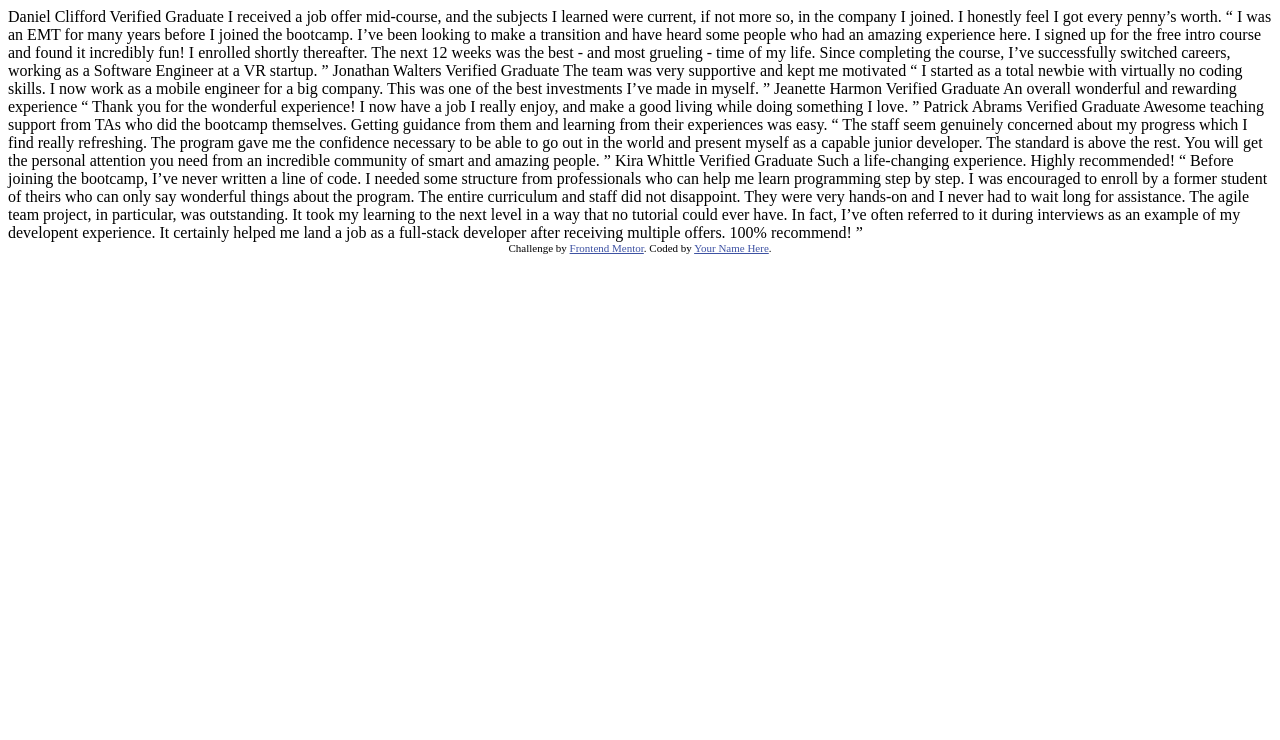
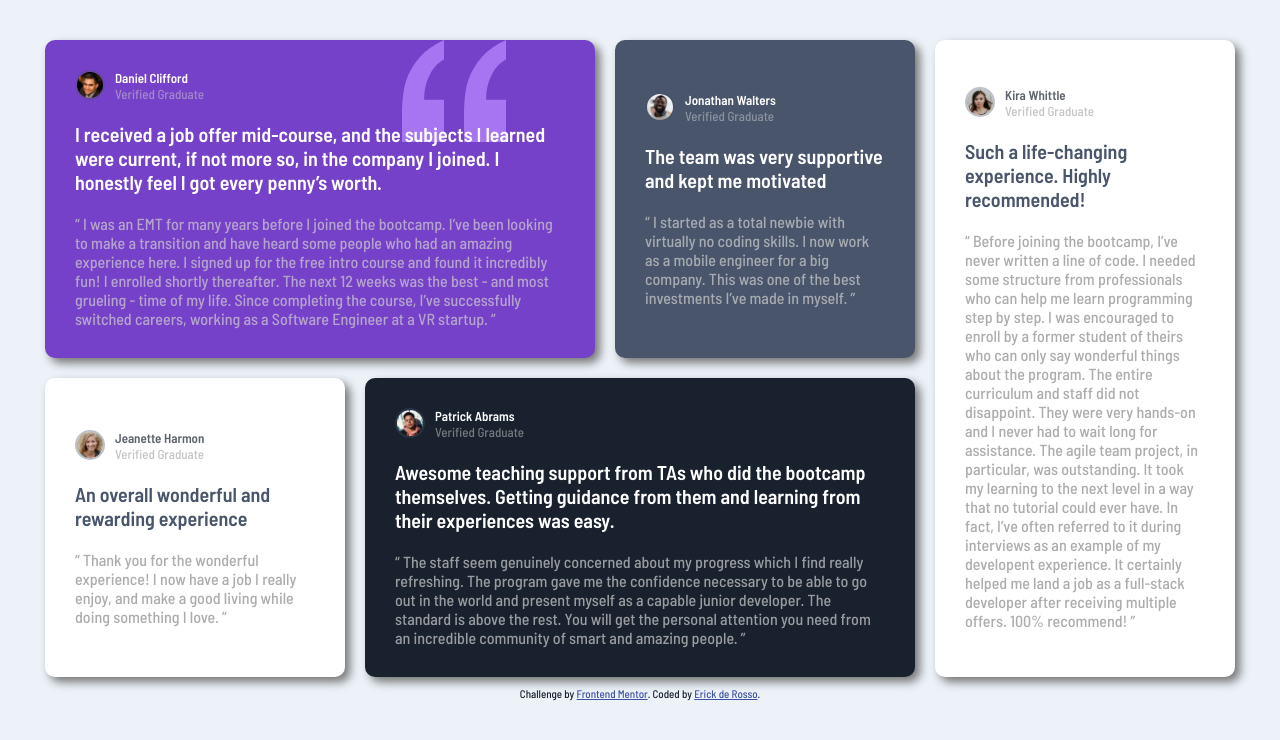
Before and after one commit to erickrosso/testimonials-grid-section-main-challenge, a plain HTML site: page index.html in a window 1280 px wide. Drawn offline with Linux system fonts and the light colour scheme.

Commit message:
Initial Commit

```diff
--- a/index.html
+++ b/index.html
@@ -5,60 +5,69 @@
   <meta name="viewport" content="width=device-width, initial-scale=1.0"> <!-- displays site properly based on user's device -->
 
   <link rel="icon" type="image/png" sizes="32x32" href="./images/favicon-32x32.png">
-
-  <title>Frontend Mentor | [Challenge Name Here]</title>
-
+  <link rel="preconnect" href="https://fonts.googleapis.com">
+  <link rel="preconnect" href="https://fonts.gstatic.com" crossorigin>
+  <link href="https://fonts.googleapis.com/css2?family=Barlow+Semi+Condensed:wght@500;600&display=swap" rel="stylesheet">
+  <title>Frontend Mentor | [Testimonials grid section]</title>
+  <link rel="stylesheet" href="style.css">
   <!-- Feel free to remove these styles or customise in your own stylesheet 👍 -->
   <style>
-    .attribution { font-size: 11px; text-align: center; }
+    .attribution { font-size: 11px; text-align: center; margin-top: 10px; color: hsl(219, 29%, 14%);}
     .attribution a { color: hsl(228, 45%, 44%); }
   </style>
 </head>
 <body>
-  Daniel Clifford
-  Verified Graduate
 
-  I received a job offer mid-course, and the subjects I learned were current, if not more so,
+  <div class="warep">
+    <div class="container">
+
+      <div class="daniel">
+        <div class="dados">
+          <img class="foto" src="images/image-daniel.jpg" alt="">
+          <h2 class="name">Daniel Clifford</h2>
+          <p class="verification">Verified Graduate</p>
+        </div>
+        <div class="text">
+          <p class="principal">I received a job offer mid-course, and the subjects I learned were current, if not more so,
             in the company I joined. I honestly feel I got every penny’s worth.
-
+          </p>
+          <p class="secundario">
             “ I was an EMT for many years before I joined the bootcamp. I’ve been looking to make a
               transition and have heard some people who had an amazing experience here. I signed up
               for the free intro course and found it incredibly fun! I enrolled shortly thereafter.
               The next 12 weeks was the best - and most grueling - time of my life. Since completing
               the course, I’ve successfully switched careers, working as a Software Engineer at a VR startup. ”
-
-  Jonathan Walters
-  Verified Graduate
-
+          </p>
+        </div>
+      </div>
+      <div class="jonathan">
+        <div class="dados">
+          <img class="foto" src="images/image-jonathan.jpg" alt="">
+          <h2 class="name">Jonathan Walters</h2>
+          <p class="verification">Verified Graduate</p>
+        </div>
+        <div class="text">
+          <p class="principal">
             The team was very supportive and kept me motivated
-
+          </p>
+          <p class="secundario">
             “ I started as a total newbie with virtually no coding skills. I now work as a mobile engineer
               for a big company. This was one of the best investments I’ve made in myself. ”
+          </p>
+        </div>
+      </div>
 
-  Jeanette Harmon
-  Verified Graduate
-
-  An overall wonderful and rewarding experience
-
-  “ Thank you for the wonderful experience! I now have a job I really enjoy, and make a good living
-  while doing something I love. ”
-
-  Patrick Abrams
-  Verified Graduate
-
-  Awesome teaching support from TAs who did the bootcamp themselves. Getting guidance from them and
-  learning from their experiences was easy.
-
-  “ The staff seem genuinely concerned about my progress which I find really refreshing. The program
-  gave me the confidence necessary to be able to go out in the world and present myself as a capable
-  junior developer. The standard is above the rest. You will get the personal attention you need from
-  an incredible community of smart and amazing people. ”
-
-  Kira Whittle
-  Verified Graduate
-
+      <div class="kira">
+        <div class="dados">
+          <img class="foto" src="images/image-kira.jpg" alt="">
+          <h2 class="name">Kira Whittle</h2>
+          <p class="verification">Verified Graduate</p>
+        </div>
+        <div class="text">
+          <p class="principal">
             Such a life-changing experience. Highly recommended!
-
+          </p>
+          <p class="secundario">
             “ Before joining the bootcamp, I’ve never written a line of code. I needed some structure from
               professionals who can help me learn programming step by step. I was encouraged to enroll by a former
               student of theirs who can only say wonderful things about the program. The entire curriculum and staff
@@ -67,10 +76,53 @@
               could ever have. In fact, I’ve often referred to it during interviews as an example of my developent
               experience. It certainly helped me land a job as a full-stack developer after receiving multiple offers.
               100% recommend! ”
+          </p>
+        </div>
+      </div>
+
+      <div class="patrick">
+        <div class="dados">
+          <img class="foto" src="images/image-patrick.jpg" alt="">
+          <h2 class="name">Patrick Abrams</h2>
+          <p class="verification">Verified Graduate</p>
+        </div>
+        <div class="text">
+          <p class="principal">
+            Awesome teaching support from TAs who did the bootcamp themselves. Getting guidance from them and
+            learning from their experiences was easy.
+          </p>
+          <p class="secundario">
+            “ The staff seem genuinely concerned about my progress which I find really refreshing. The program
+              gave me the confidence necessary to be able to go out in the world and present myself as a capable
+              junior developer. The standard is above the rest. You will get the personal attention you need from
+              an incredible community of smart and amazing people. ”
+          </p>
+        </div>
+      </div>
+
+      <div class="janette">
+        <div class="dados">
+          <img class="foto" src="images/image-jeanette.jpg" alt="">
+          <h2 class="name">Jeanette Harmon</h2>
+          <p class="verification">Verified Graduate</p>
+        </div>
+        <div class="text">
+          <p class="principal">
+            An overall wonderful and rewarding experience
+          </p>
+          <p class="secundario">
+            “ Thank you for the wonderful experience! I now have a job I really enjoy, and make a good living
+              while doing something I love. ”
+          </p>
+        </div>
+      </div>
+
+    </div>
+  </div>
 
   <div class="attribution">
     Challenge by <a href="https://www.frontendmentor.io?ref=challenge" target="_blank">Frontend Mentor</a>.
-    Coded by <a href="#">Your Name Here</a>.
+    Coded by <a href="https://github.com/erickrosso/testimonials-grid-section-main-challenge.git">Erick de Rosso</a>.
   </div>
 </body>
 </html>
--- /dev/null
+++ b/style.css
@@ -0,0 +1,192 @@
+*{
+    padding: 0;
+    margin: 0;
+    box-sizing: border-box;
+    font-family: 'Barlow Semi Condensed', sans-serif;
+    color: white;
+}
+
+body {
+    margin-top: 5vh;
+    margin-bottom: 5vh;
+    display: flex;
+    flex-direction: column;
+    align-items: center;
+    justify-content: center;
+    background-color: hsl(210, 46%, 95%);
+}
+
+.container {
+    display: grid;
+    grid-template-areas:
+    "daniel daniel jonathan kira"
+    "janette patrick patrick kira";
+    gap: 20px;
+}
+
+.daniel {
+    width: 100%;
+    height: 100%;
+    background-color: hsl(263, 55%, 52%);
+    grid-area: daniel;
+    grid-column: daniel ;
+    border-radius: 10px;
+    background-image: url(images/bg-pattern-quotation.svg);
+    background-repeat: no-repeat;
+    background-position: right 20% top 0%;
+    box-shadow: 5px 5px 10px rgb(117, 117, 117);
+}
+
+.jonathan {
+    width: 300px;
+    height: 100%;
+    background-color: hsl(217, 19%, 35%);
+    grid-area: jonathan;
+    border-radius: 10px;
+    display: flex;
+    flex-direction: column;
+    box-shadow: 5px 5px 10px rgb(117, 117, 117);
+    justify-content: center;
+}
+
+.kira {
+    width: 300px;
+    height: 100%;
+    background-color: white;
+    border-radius: 10px;
+    grid-area: kira;
+    grid-row: kira;
+    display: flex;
+    flex-direction: column;
+    box-shadow: 5px 5px 10px rgb(117, 117, 117);
+    justify-content: center;
+}
+
+.patrick {
+    width: 100%;
+    height: 100%;
+    background-color: hsl(219, 29%, 14%);
+    border-radius: 10px;
+    grid-area: patrick;
+    box-shadow: 5px 5px 10px rgb(117, 117, 117);
+    grid-column: patrick;
+}
+
+.janette {
+    width: 300px;
+    height: 100%;
+    background-color: white;
+    grid-area: janette;
+    border-radius: 10px;
+    display: flex;
+    flex-direction: column;
+    box-shadow: 5px 5px 10px rgb(117, 117, 117);
+    justify-content: center;
+}
+
+.dados {
+    display: grid;
+    grid-template-areas:
+    "foto nome"
+    "foto verification";
+    justify-content: start;
+    padding: 30px;
+    padding-bottom: 20px;
+}
+
+.foto {
+    border-radius: 50%;
+    grid-area: foto;
+    height: 30px;
+    border: 2px solid hsla(217, 19%, 35%, 0.37);
+}
+
+.name {
+    font-size: max(1vw, 13px);
+    margin-left: 10px;
+}
+
+.verification {
+    font-size: max(1vw, 13px);
+    margin-left: 10px;
+    color: hsl(0, 0%, 81%);
+    opacity: 0.5;
+}
+
+.text {
+    max-width: 550px;
+    padding: 30px;
+    padding-top: 0;
+}
+
+.principal {
+    font-size: max(1vw, 20px);
+    font-weight: 600;
+}
+
+.secundario {
+    color: hsl(0, 0%, 81%);
+    opacity: 0.7;
+    font-size: max(1vw, 16px);
+    margin-top: 20px;
+}
+
+.janette .name {
+    color: hsl(219, 29%, 14%);
+    opacity: 0.7;
+}
+
+.janette .principal {
+    color: hsl(217, 19%, 35%);
+}
+
+.janette .verification {
+    color: hsl(0, 0%, 54%);
+}
+
+.janette .secundario {
+    color: hsl(0, 0%, 54%);
+}
+
+.kira .name {
+    color: hsl(219, 29%, 14%);
+    opacity: 0.7;
+}
+
+.kira .principal {
+    color: hsl(217, 19%, 35%);
+}
+
+.kira .verification {
+    color: hsl(0, 0%, 54%);
+}
+
+.kira .secundario{
+    color: hsl(0, 0%, 54%);
+}
+
+@media screen and (max-width: 1130px) {
+    .container {
+        grid-template-areas:
+        "daniel"
+        "daniel"
+        "jonathan"
+        "janette"
+        "patrick"
+        "patrick"
+        "kira";
+        justify-items: center;
+    }
+
+    .jonathan {
+        width: 100%;
+    }
+
+    .janette {
+        width: 100%;
+    }
+
+    .kira {
+        width: 100%;
+    }
+}
```
Also changed, not shown: 1 other file. Lines whose indentation alone changed are shown as unchanged.
